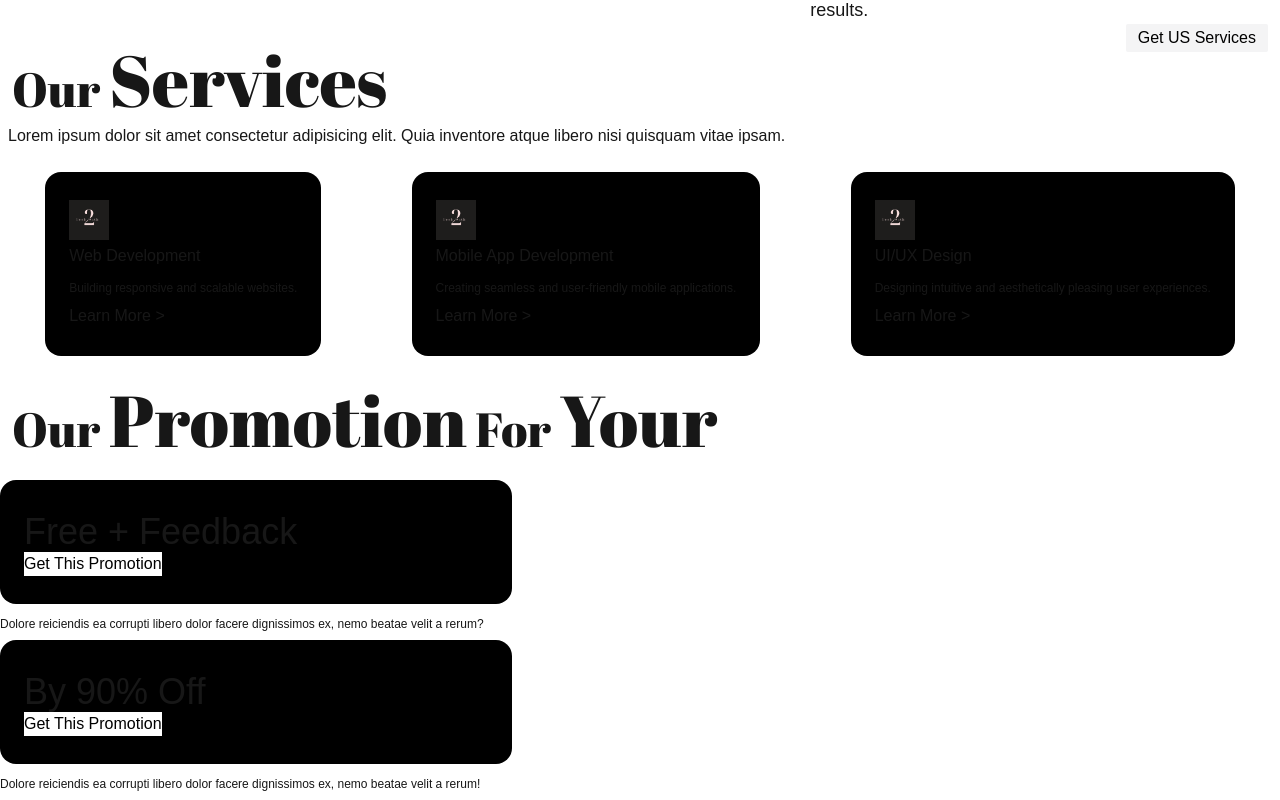
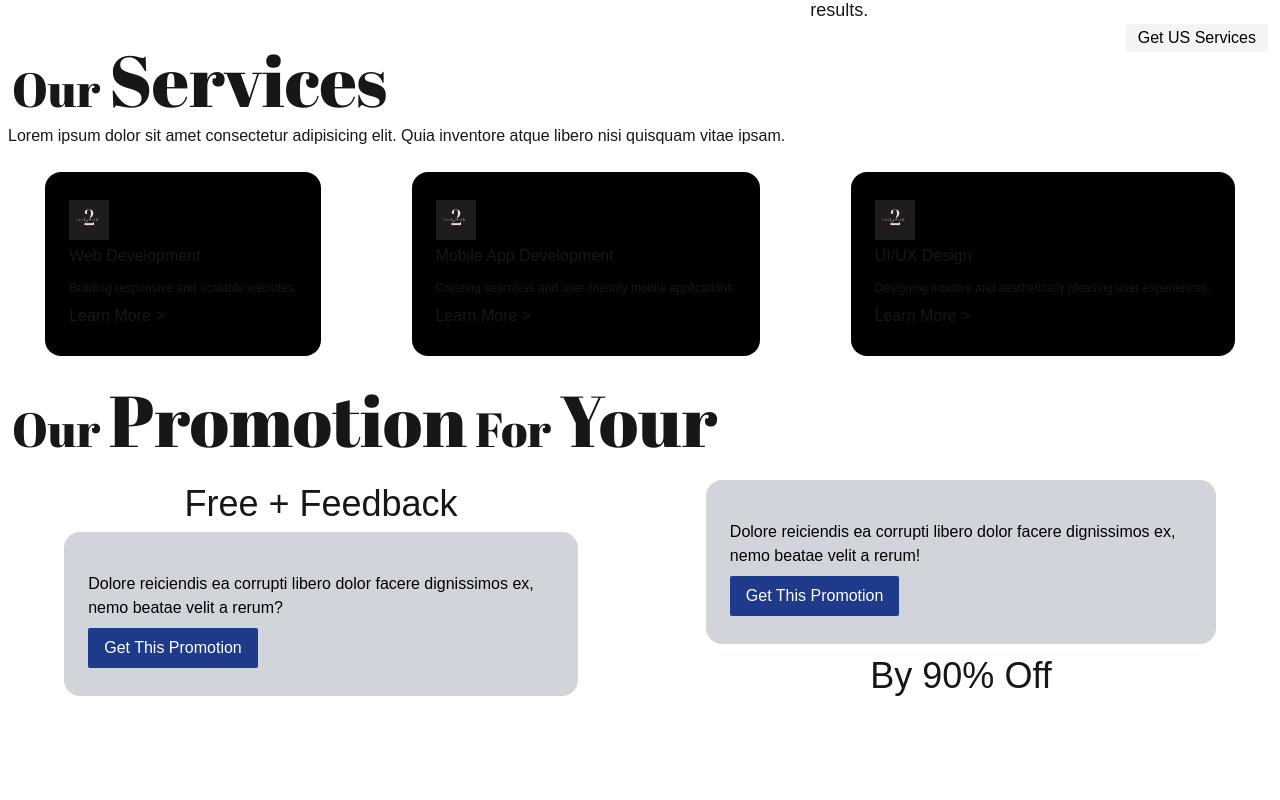
Before and after one commit to Jose-leandro/Techwith2, a Next.js app: page / in a window 1280 px wide. Shown: the part 1460-2260 px from the top of the page. After the commit the page ends 2164 px from the top, so only its background shows below. Built offline with nearby package versions, Linux system fonts and the light colour scheme.

Commit message:
Sandbox snapshot commit

```diff
--- a/app/components/our-promotion-for-you.tsx
+++ b/app/components/our-promotion-for-you.tsx
@@ -8,12 +8,14 @@ export default function OurPromotionForYou() {
       title: "Free + Feedback",
       description:
         " Dolore reiciendis ea corrupti libero dolor facere dignissimos ex, nemo beatae velit a rerum?",
+      style: "flex-col",
     },
     {
       id: 2,
       title: "By 90% Off",
       description:
         " Dolore reiciendis ea corrupti libero dolor facere dignissimos ex, nemo beatae velit a rerum!",
+      style: "flex-col-reverse",
     },
   ];
   return (
@@ -23,16 +25,21 @@ export default function OurPromotionForYou() {
         <span className="text-7xl font-abril">Your</span>
       </h2>
 
-      <div className="flex justify-around flex-col mt-6">
+      <div className="flex justify-around mt-6">
         {OurPomotion.map((service) => (
-          <div key={service.id}>
-            <div className="bg-black rounded-2xl px-6 py-7 w-2/5 mb-2 h-auto flex flex-col items-start justify-evenly">
-              <h3 className="text-4xl mt-1">{service.title}</h3>
-              <button className="bg-white text-black">
-                Get This Promotion
-              </button>
+          <div className={`flex ${service.style} items-center`}>
+            <h3 className="text-4xl mt-1 mb-2">{service.title}</h3>
+
+            <div key={service.id} className="flex items-center justify-center">
+              <div className="bg-gray-300 rounded-2xl px-6 py-7 w-2/5 mb-2 h-auto flex flex-col items-start justify-evenly lg:w-4/5">
+                <p className="text-1xs my-3 mb-2 text-black">
+                  {service.description}
+                </p>
+                <button className="bg-blue-900 text-white py-2 px-4 rounded-sm">
+                  Get This Promotion
+                </button>
+              </div>
             </div>
-            <p className="text-xs my-3 mb-2">{service.description}</p>
           </div>
         ))}
       </div>
```
